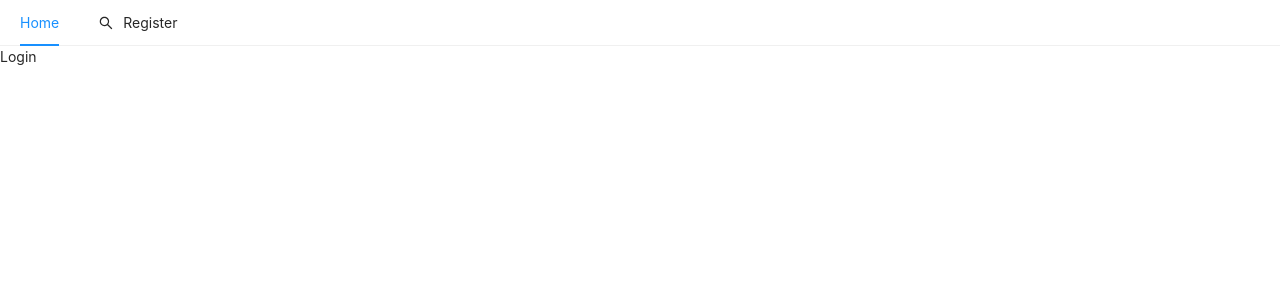
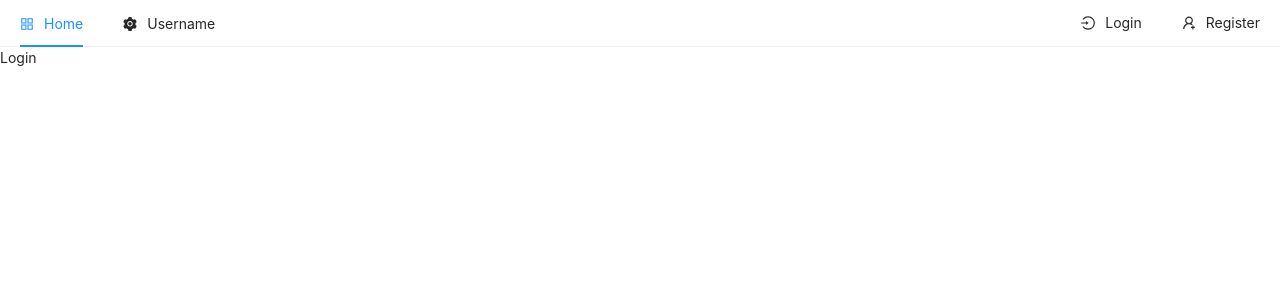
Before and after one commit to nickty/full-com-front, a React (Create React App) app: page /login in a window 1280 px wide. Shown: the top 300 px of the page. Built offline with nearby package versions, Linux system fonts and the light colour scheme.

Commit message:
navigation menu worked

```diff
--- a/src/components/nav/Header.js
+++ b/src/components/nav/Header.js
@@ -1,30 +1,43 @@
 import React from 'react'
 import {Menu} from 'antd'
-import { MailOutlined, AppstoreOutlined, SearchOutlined } from '@ant-design/icons'
+import { UserAddOutlined, AppstoreOutlined, SettingFilled, LoginOutlined } from '@ant-design/icons'
 import { useState } from 'react'
 
-const { SubMenu } = Menu
+const { SubMenu, Item } = Menu
 
 const Header = () => {
 
-    const [current, setCurrent ] = useState('')
+    const [current, setCurrent ] = useState('home')
 
-    const handleClick = () => {
-
+    const handleClick = (e) => {
+        setCurrent(e.key)
     }
 
     return (
-        <Menu onClick={handleClick} selectedKeys={[current]} mode="horizontal">
-            <Menu.Item key="main">
+        <Menu onClick={handleClick} selectedKeys={[current]} mode="horizontal" className="d-block">
+            <Item key="home" icon={<AppstoreOutlined /> }>
                Home
-            </Menu.Item>
+            </Item>
 
-            <SubMenu icon={<SearchOutlined />} title="Register">
 
-                    <Menu.Item key="Setting:1">Option 1</Menu.Item>
-                    <Menu.Item key="Setting:2">Option 2</Menu.Item>
+
+            <SubMenu icon={<SettingFilled />} title="Username">
+
+                    <Item key="Setting:1">Option 1</Item>
+                    <Item key="Setting:2">Option 2</Item>
 
             </SubMenu>
+
+
+            <Item key="register" icon={<UserAddOutlined /> } className="float-right">
+               Register
+            </Item>
+
+            <Item key="login" icon={<LoginOutlined /> } className="float-right">
+               Login
+            </Item>
+
+
         </Menu>
     )
 }
```
